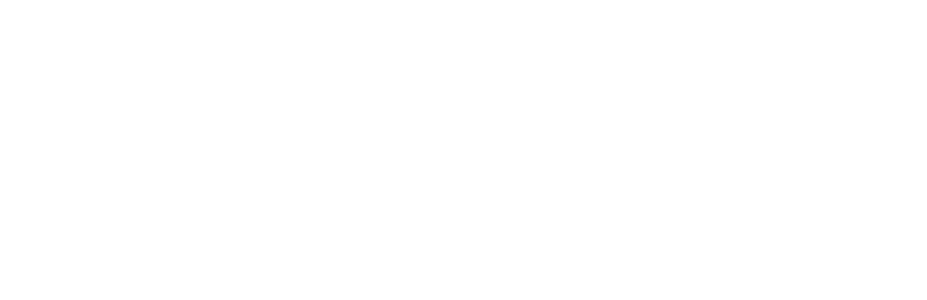
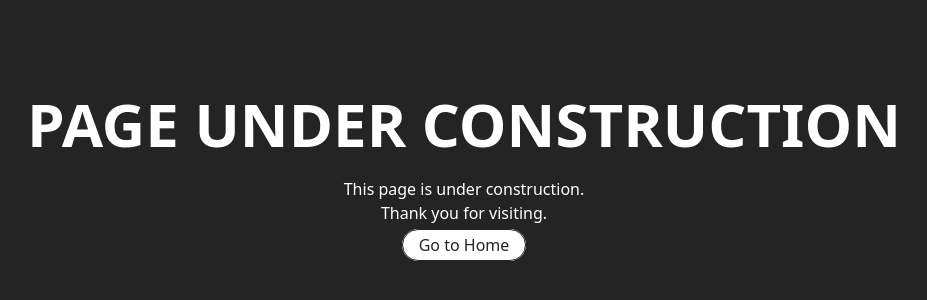
Before and after one commit to KhairulAzry/khairulazry.github.io, a Vue app: page /under-construction in a window 1280 px wide. Before the commit this address had no page. Shown: the part 232-532 px from the top of the page, without its empty margins (176-1103 px from the left). Built offline with nearby package versions, Linux system fonts and the light colour scheme.

Commit message:
Replace Coming Soon with Under Construction

```diff
--- a/src/pages/ComingSoon.vue
+++ /dev/null
@@ -1,16 +0,0 @@
-<template>
-  <div class="flex w-full h-screen bg-dark">
-    <div class="flex-1 flex flex-wrap items-center justify-center">
-      <div class="space-y-2 text-white text-center">
-        <div class="text-h3 md:text-h1 font-black uppercase">Coming Soon</div>
-        <div>This site is under construction. <br/> Thank you for visiting.</div>
-      </div>
-    </div>
-  </div>
-</template>
-
-<script>
-export default {
-    name: 'Coming Soon'
-}
-</script>
--- /dev/null
+++ b/src/pages/UnderConstruction.vue
@@ -0,0 +1,17 @@
+<template>
+    <div class="flex w-full h-screen bg-dark">
+      <div class="flex-1 flex flex-wrap items-center justify-center">
+        <div class="space-y-2 text-white text-center">
+          <div class="text-h3 md:text-h1 font-black uppercase">Page Under Construction</div>
+          <div>This page is under construction. <br/> Thank you for visiting.</div>
+          <div class="mt-2"><router-link to="/" class="px-4 py-1 bg-white border rounded-full text-dark">Go to Home</router-link></div>
+        </div>
+      </div>
+    </div>
+  </template>
+
+  <script>
+  export default {
+      name: 'Under Construction'
+  }
+  </script>
--- a/src/router/index.js
+++ b/src/router/index.js
@@ -1,6 +1,8 @@
 import { createWebHistory, createRouter, routerKey } from 'vue-router';
 
-import ComingSoon from '../pages/ComingSoon.vue';
+import Navigation from '../components/Navigation.vue';
+
+import UnderConstruction from '../pages/UnderConstruction.vue';
 
 import Home from '../pages/Home.vue';
 
@@ -11,11 +13,14 @@
     routes : [
         {
             path: '/',
-            component: Home,
+            components: {
+                default: Home,
+                Navigation: Navigation,
+            },
         },
         {
-            path: '/coming-soon',
-            component: ComingSoon,
+            path: '/under-construction',
+            component: UnderConstruction,
         },
     ],
     scrollBehavior(to, from, savedPosition) {
```
